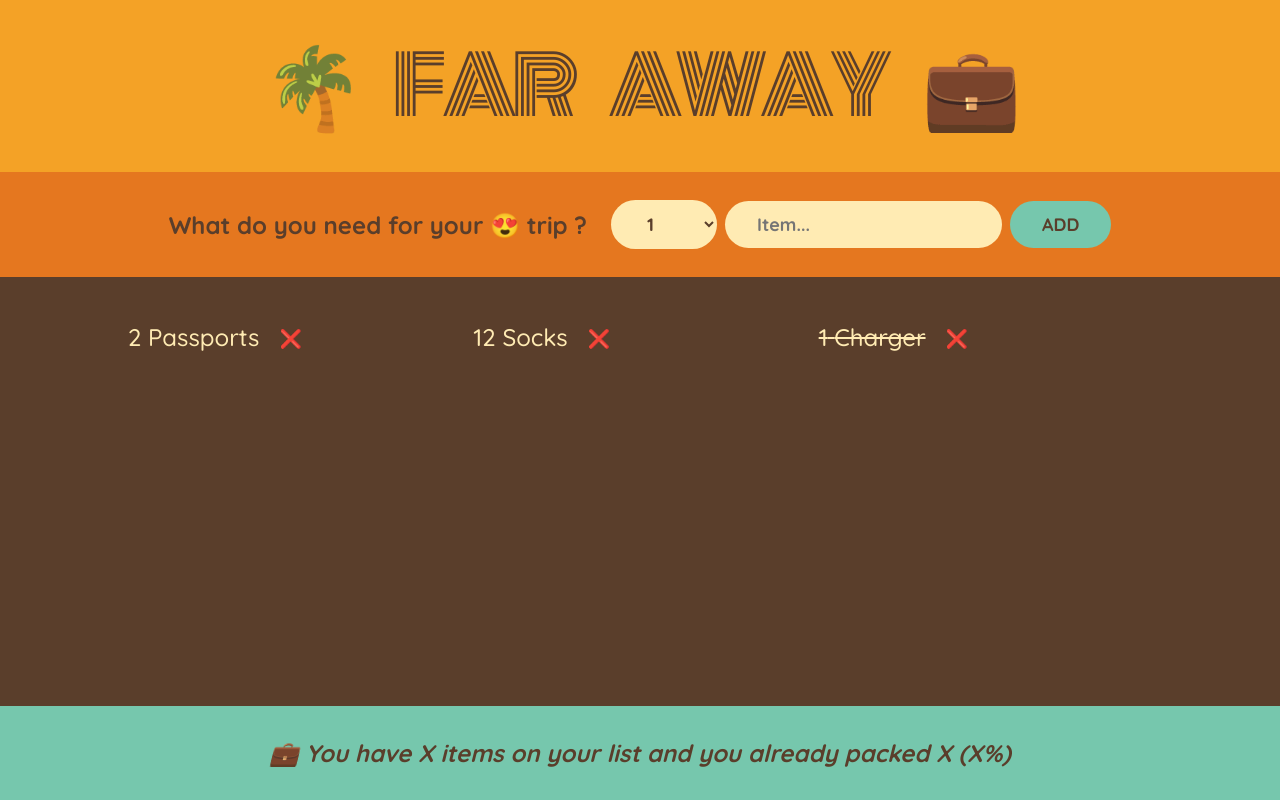
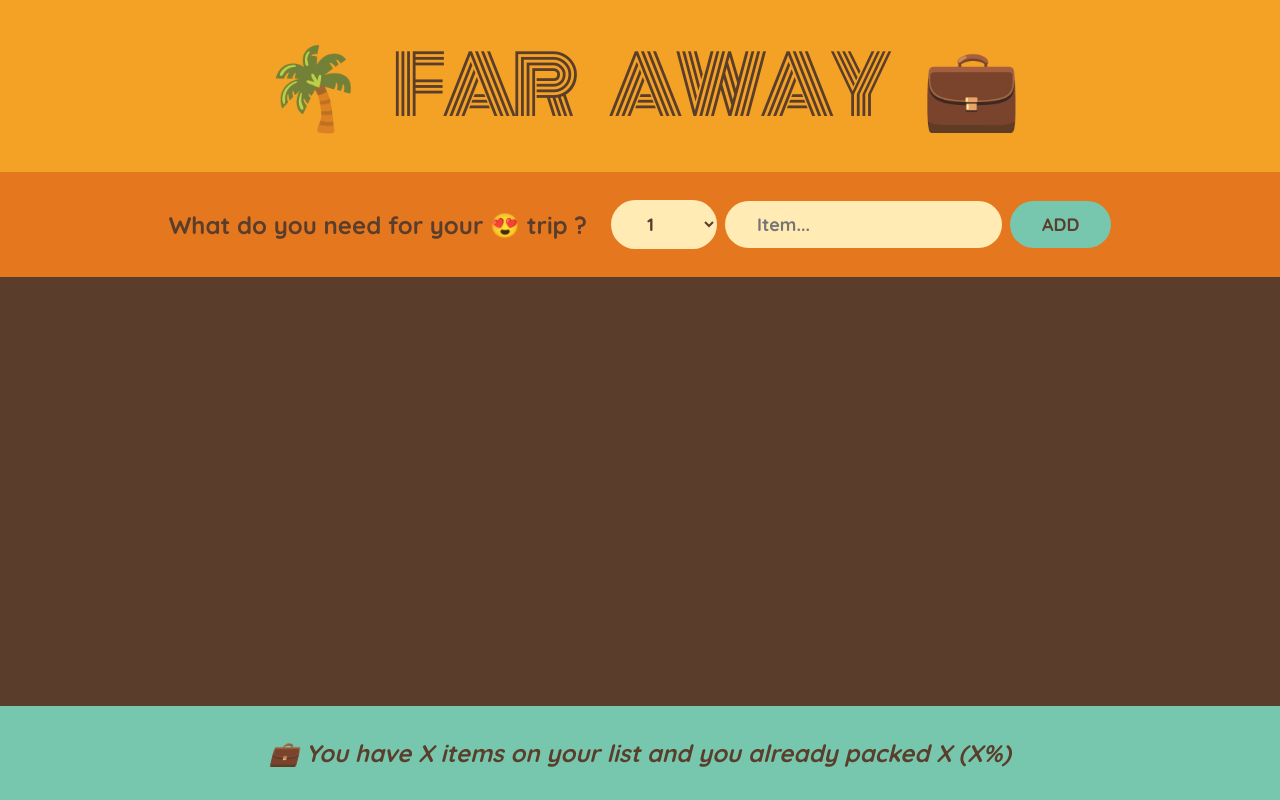
Before and after one commit to St0rY87/Travel-list, a React (Vite) app in the folder travel-list/: page / in a window 1280 px wide. Built offline with nearby package versions, Linux system fonts and the light colour scheme.

Commit message:
refactor: refactor code

```diff
--- a/travel-list/src/App.jsx
+++ b/travel-list/src/App.jsx
@@ -7,11 +7,16 @@ const initialItems = [
 ];
 
 export default function App() {
-  const [items, setItems] = useState(initialItems);
+  const [items, setItems] = useState([]);
+
+  function handleAddItems(item) {
+    setItems((items) => [...items, item]);
+  }
+
   return (
     <div className="app">
       <Logo />
-      <Form items={items} setItems={setItems} />
+      <Form onAddItems={handleAddItems} />
       <PackingList items={items} />
       <Stats />
     </div>
@@ -22,7 +27,7 @@ function Logo() {
   return <h1>🌴 Far Away 💼</h1>;
 }
 
-function Form({ setItems, items }) {
+function Form({ onAddItems }) {
   const [description, setDescription] = useState("");
   const [quantity, setQuantity] = useState(1);
 
@@ -37,7 +42,8 @@ function Form({ setItems, items }) {
       quantity,
     };
     console.log(newItem);
-    setItems([...items, newItem]);
+    onAddItems(newItem);
+    // setItems([...items, newItem]);
     setDescription("");
     setQuantity(1);
   }
```
